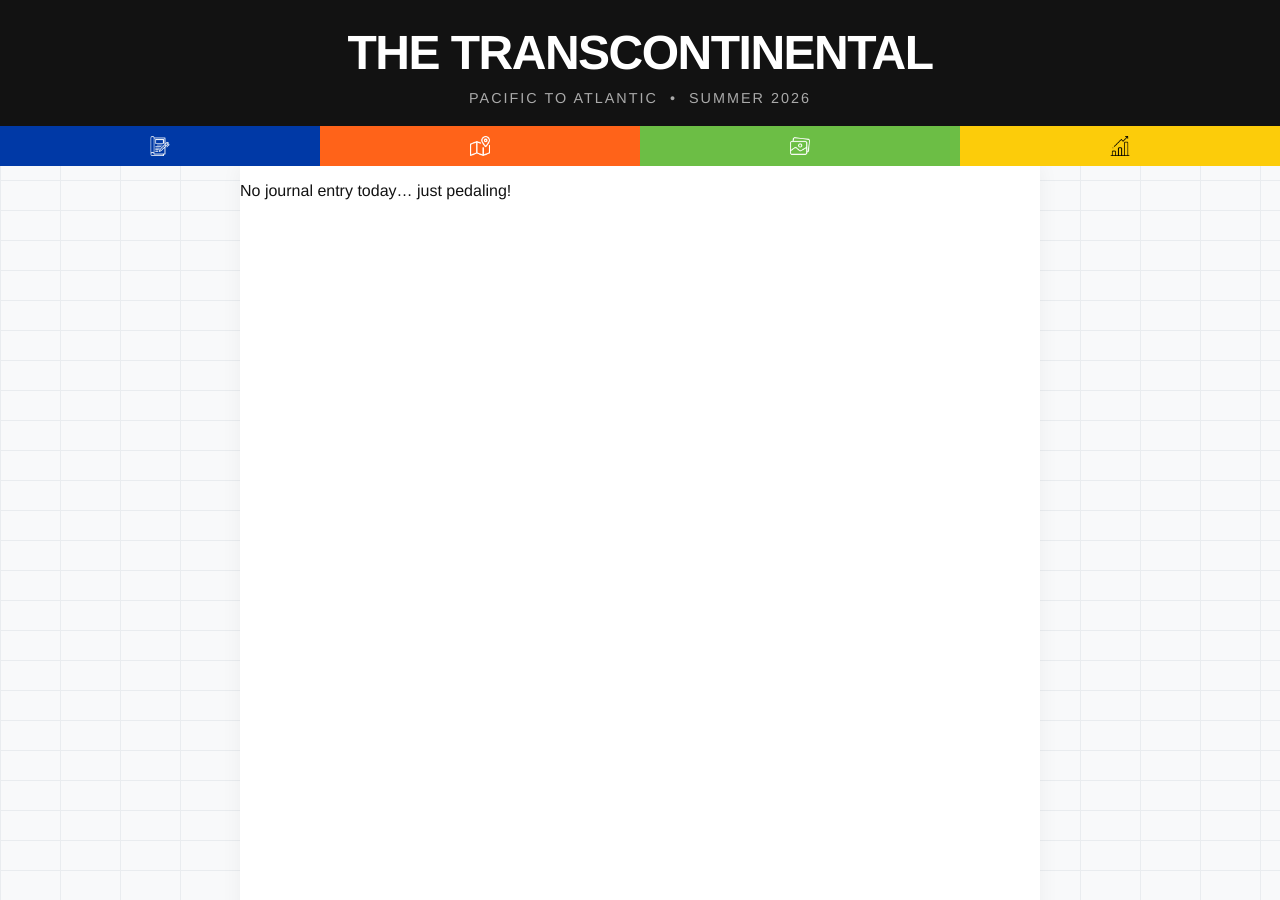
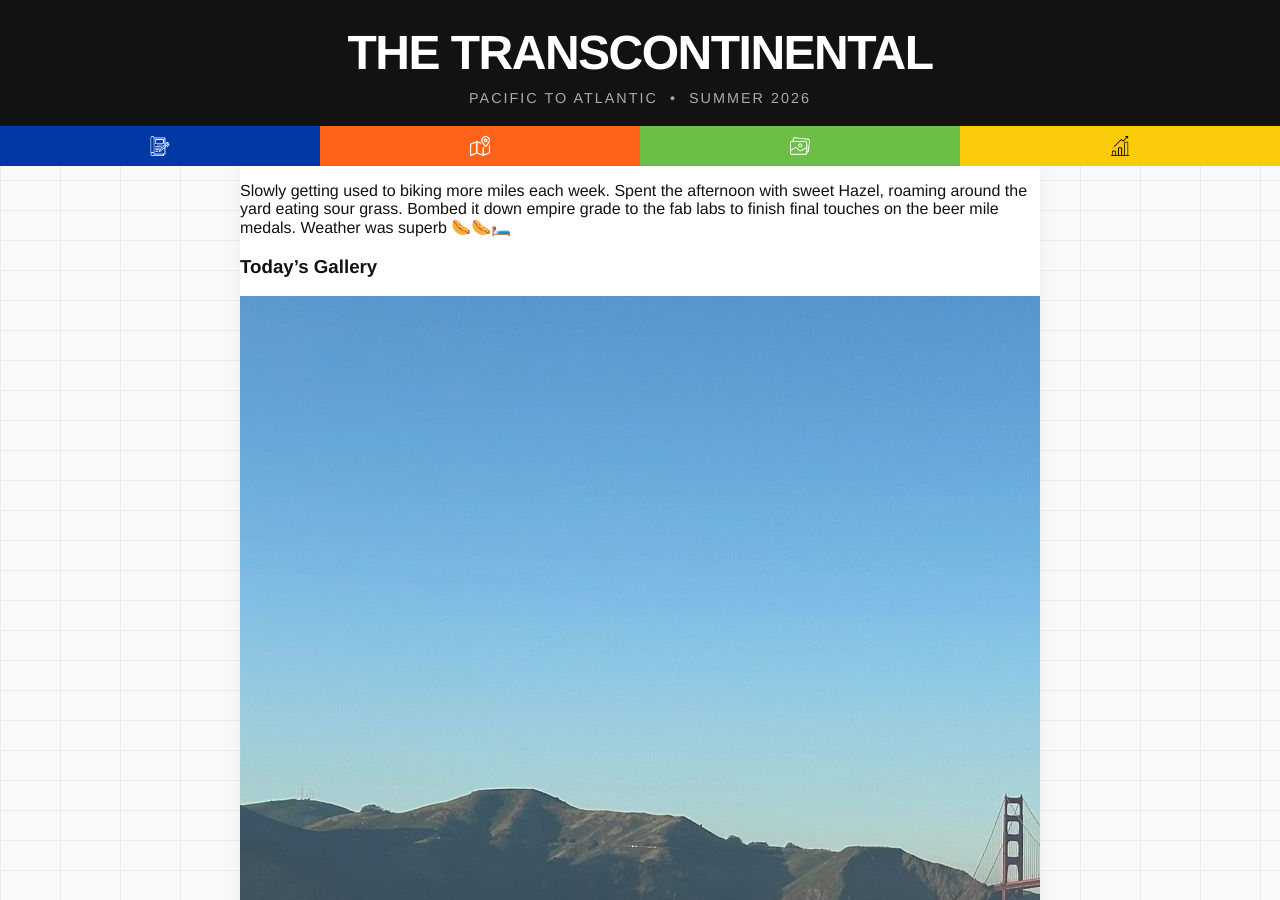
Before and after one commit to mschiller87/bike-tracker, a Jekyll site: the page built from _posts/2026-03-13-17714295977.md, in a window 1280 px wide and 900 px high. Built offline with Jekyll 4.4.1, drawn with Linux system fonts in a browser that asks for light colours.

Commit message:
Auto-update Strava rides, posts, photos, and stats

```diff
--- a/_posts/2026-03-13-17714295977.md
+++ b/_posts/2026-03-13-17714295977.md
@@ -1,8 +1,16 @@
 ---
 layout: default
-title: "Afternoon Ride"
+title: "Up Empire Grade"
 location: "Santa Cruz, California"
+image: "https://mschiller87.github.io/bike-tracker/images/17714295977_0.jpg"
 total_miles: 34
 ---
 
-No journal entry today... just pedaling!
+Slowly getting used to biking more miles each week. Spent the afternoon with sweet Hazel, roaming around the yard eating sour grass. Bombed it down empire grade to the fab labs to finish final touches on the beer mile medals. Weather was superb
+🌭🌭🛏️
+
+### Today's Gallery
+
+![Gallery Image](https://mschiller87.github.io/bike-tracker/images/17714295977_1.jpg)
+
+![Gallery Image](https://mschiller87.github.io/bike-tracker/images/17714295977_2.jpg)
```
Also changed, not shown: images/17714295977_0.jpg (added), images/17714295977_1.jpg (added), images/17714295977_2.jpg (added), 1 other file.
